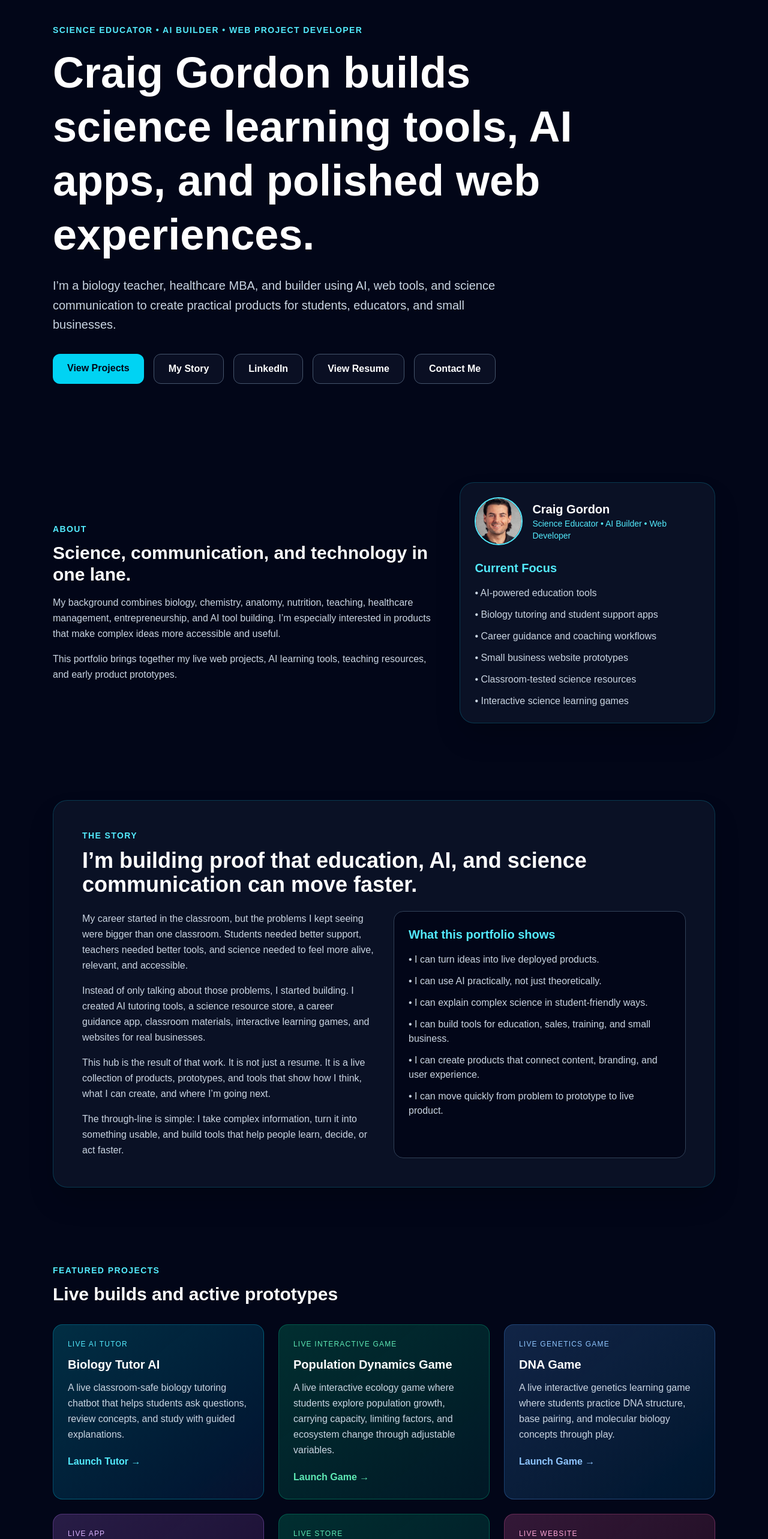
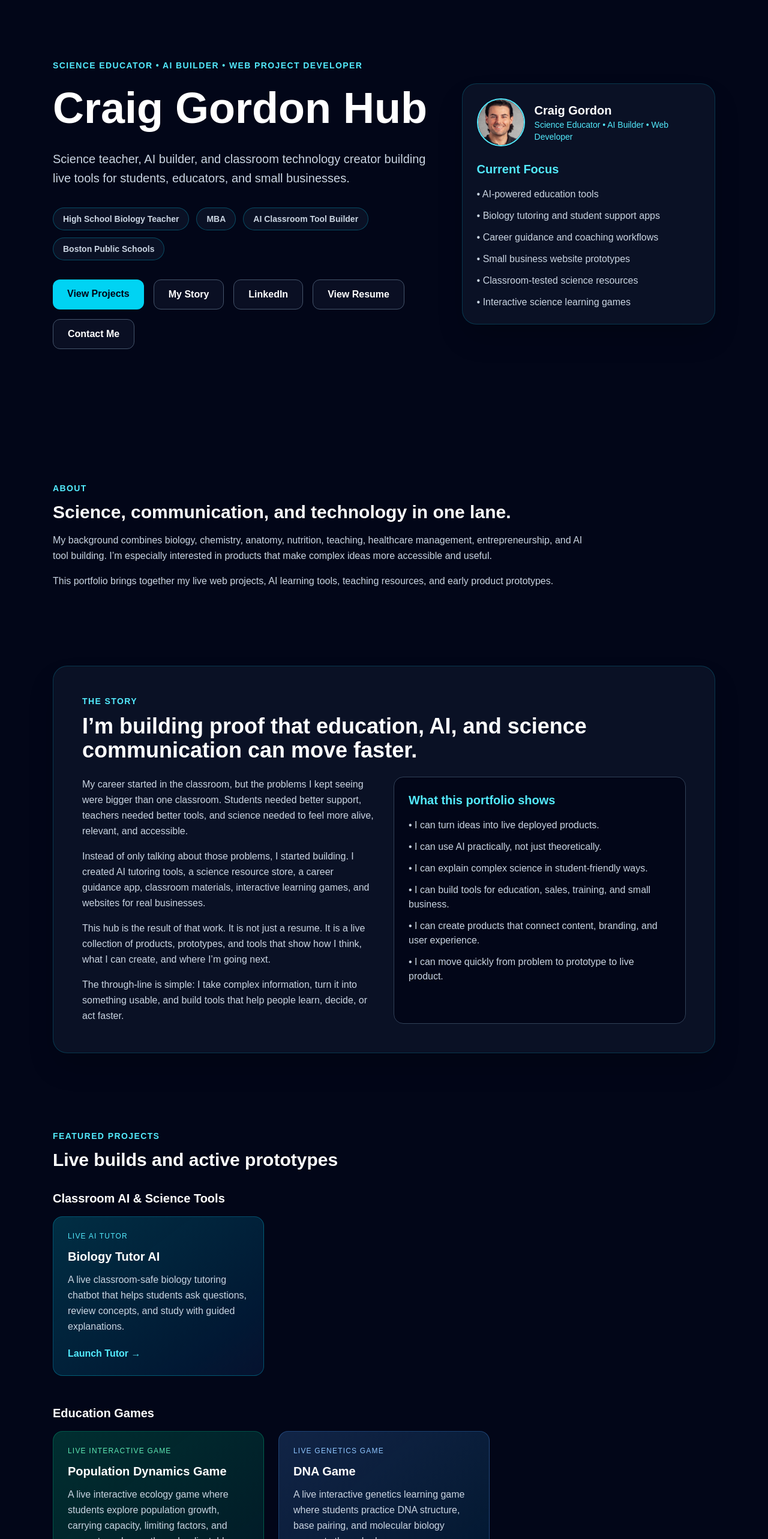
Before and after one commit to craigjamesgordon13-byte/craig-gordon-hub, a Next.js app: page / in a window 1280 px wide. Shown: the part 60-2626 px from the top of the page at 60% size. Built offline with nearby package versions, Linux system fonts and the light colour scheme.

Commit message:
Move profile focus card to hero

```diff
--- a/app/page.js
+++ b/app/page.js
@@ -2,18 +2,34 @@ export default function Home() {
   return (
     <main className="min-h-screen bg-slate-950 text-white">
       {/* Hero */}
-      <section className="mx-auto flex min-h-screen max-w-6xl flex-col justify-center px-6 py-20">
+      <section className="mx-auto grid min-h-screen max-w-6xl items-center gap-12 px-6 py-20 lg:grid-cols-[1.2fr_0.8fr]">
+        <div>
           <p className="mb-4 text-sm font-semibold uppercase tracking-widest text-cyan-300">
             Science Educator • AI Builder • Web Project Developer
           </p>
 
           <h1 className="mb-6 max-w-4xl text-5xl font-black leading-tight md:text-7xl">
-          Craig Gordon builds science learning tools, AI apps, and polished web experiences.
+            Craig Gordon Hub
           </h1>
 
           <p className="mb-8 max-w-3xl text-lg leading-relaxed text-slate-300 md:text-xl">
-          I’m a biology teacher, healthcare MBA, and builder using AI, web tools, and science communication to create practical products for students, educators, and small businesses.
+            Science teacher, AI builder, and classroom technology creator building live tools for students, educators, and small businesses.
           </p>
+
+          <div className="mb-8 flex max-w-4xl flex-wrap gap-3 text-sm font-semibold text-slate-300">
+            <span className="rounded-full border border-cyan-400/30 bg-slate-900/70 px-4 py-2">
+              High School Biology Teacher
+            </span>
+            <span className="rounded-full border border-cyan-400/30 bg-slate-900/70 px-4 py-2">
+              MBA
+            </span>
+            <span className="rounded-full border border-cyan-400/30 bg-slate-900/70 px-4 py-2">
+              AI Classroom Tool Builder
+            </span>
+            <span className="rounded-full border border-cyan-400/30 bg-slate-900/70 px-4 py-2">
+              Boston Public Schools
+            </span>
+          </div>
 
           <div className="flex flex-wrap gap-4">
             <a
@@ -55,27 +71,6 @@ export default function Home() {
               Contact Me
             </a>
           </div>
-      </section>
-
-      {/* About */}
-      <section className="mx-auto max-w-6xl px-6 py-16">
-        <div className="grid gap-10 md:grid-cols-[1.2fr_0.8fr] md:items-center">
-          <div>
-            <p className="mb-3 text-sm font-semibold uppercase tracking-widest text-cyan-300">
-              About
-            </p>
-
-            <h2 className="mb-4 text-3xl font-bold">
-              Science, communication, and technology in one lane.
-            </h2>
-
-            <p className="mb-4 leading-relaxed text-slate-300">
-              My background combines biology, chemistry, anatomy, nutrition, teaching, healthcare management, entrepreneurship, and AI tool building. I’m especially interested in products that make complex ideas more accessible and useful.
-            </p>
-
-            <p className="leading-relaxed text-slate-300">
-              This portfolio brings together my live web projects, AI learning tools, teaching resources, and early product prototypes.
-            </p>
         </div>
 
         <div className="rounded-3xl border border-cyan-400/20 bg-slate-900/70 p-6 shadow-2xl">
@@ -107,7 +102,25 @@ export default function Home() {
             <li>• Interactive science learning games</li>
           </ul>
         </div>
-        </div>
+      </section>
+
+      {/* About */}
+      <section className="mx-auto max-w-6xl px-6 py-16">
+        <p className="mb-3 text-sm font-semibold uppercase tracking-widest text-cyan-300">
+          About
+        </p>
+
+        <h2 className="mb-4 text-3xl font-bold">
+          Science, communication, and technology in one lane.
+        </h2>
+
+        <p className="mb-4 max-w-4xl leading-relaxed text-slate-300">
+          My background combines biology, chemistry, anatomy, nutrition, teaching, healthcare management, entrepreneurship, and AI tool building. I’m especially interested in products that make complex ideas more accessible and useful.
+        </p>
+
+        <p className="max-w-4xl leading-relaxed text-slate-300">
+          This portfolio brings together my live web projects, AI learning tools, teaching resources, and early product prototypes.
+        </p>
       </section>
 
       {/* Story */}
@@ -168,7 +181,8 @@ export default function Home() {
           Live builds and active prototypes
         </h2>
 
-        <div className="grid gap-6 md:grid-cols-2 lg:grid-cols-3">
+        <div className="space-y-12">
+          <ProjectGroup title="Classroom AI & Science Tools">
             <ProjectCard
               title="Biology Tutor AI"
               description="A live classroom-safe biology tutoring chatbot that helps students ask questions, review concepts, and study with guided explanations."
@@ -177,7 +191,9 @@ export default function Home() {
               link="https://biology-tutor-ai.vercel.app"
               buttonText="Launch Tutor"
             />
+          </ProjectGroup>
 
+          <ProjectGroup title="Education Games">
             <ProjectCard
               title="Population Dynamics Game"
               description="A live interactive ecology game where students explore population growth, carrying capacity, limiting factors, and ecosystem change through adjustable variables."
@@ -195,6 +211,17 @@ export default function Home() {
               link="https://dna-game-eight.vercel.app/"
               buttonText="Launch Game"
             />
+          </ProjectGroup>
+
+          <ProjectGroup title="Stores & Apps">
+            <ProjectCard
+              title="Teaching Materials Store"
+              description="A live self-hosted science resource storefront featuring classroom-tested biology, ecology, lab safety, case studies, and AI teacher tools."
+              status="Live Store"
+              accent="emerald"
+              link="https://mad-scientist-resource-store.vercel.app"
+              buttonText="Launch Store"
+            />
 
             <ProjectCard
               title="Career Guidance App"
@@ -204,16 +231,9 @@ export default function Home() {
               link="https://career-guidance-app-rouge.vercel.app/"
               buttonText="Launch App"
             />
+          </ProjectGroup>
 
-          <ProjectCard
-            title="Teaching Materials Store"
-            description="A live self-hosted science resource storefront featuring classroom-tested biology, ecology, lab safety, case studies, and AI teacher tools."
-            status="Live Store"
-            accent="emerald"
-            link="https://mad-scientist-resource-store.vercel.app"
-            buttonText="Launch Store"
-          />
-
+          <ProjectGroup title="Client Website Prototypes">
             <ProjectCard
               title="Stoop Dating Prototype"
               description="A polished landing page prototype for a social dating concept built around casual, real-world neighborhood connections."
@@ -231,6 +251,7 @@ export default function Home() {
               link="https://y-six-drab-61.vercel.app/"
               buttonText="Launch Site"
             />
+          </ProjectGroup>
         </div>
       </section>
 
@@ -413,6 +434,15 @@ function ProjectCard({ title, description, status, accent, link, buttonText = "V
   );
 }
 
+function ProjectGroup({ title, children }) {
+  return (
+    <div>
+      <h3 className="mb-4 text-xl font-bold text-white">{title}</h3>
+      <div className="grid gap-6 md:grid-cols-2 lg:grid-cols-3">{children}</div>
+    </div>
+  );
+}
+
 function InfoCard({ title, text, color }) {
   const colors = {
     cyan: "border-cyan-400/30",
```
Lines whose indentation alone changed are shown as unchanged.
